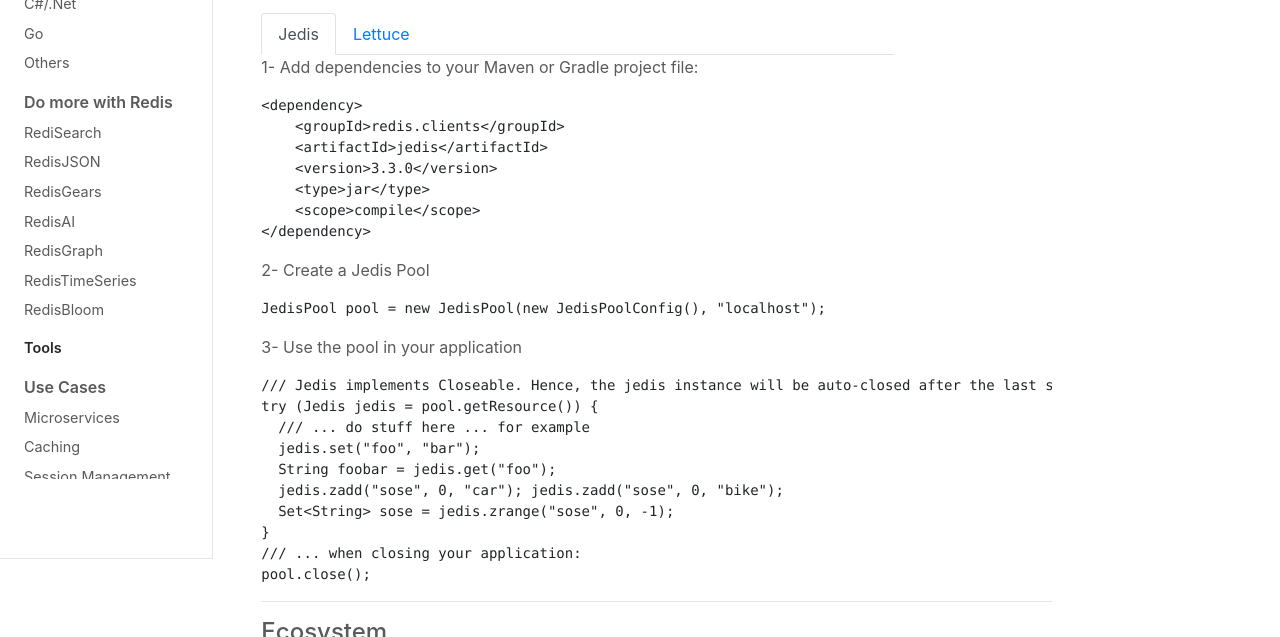
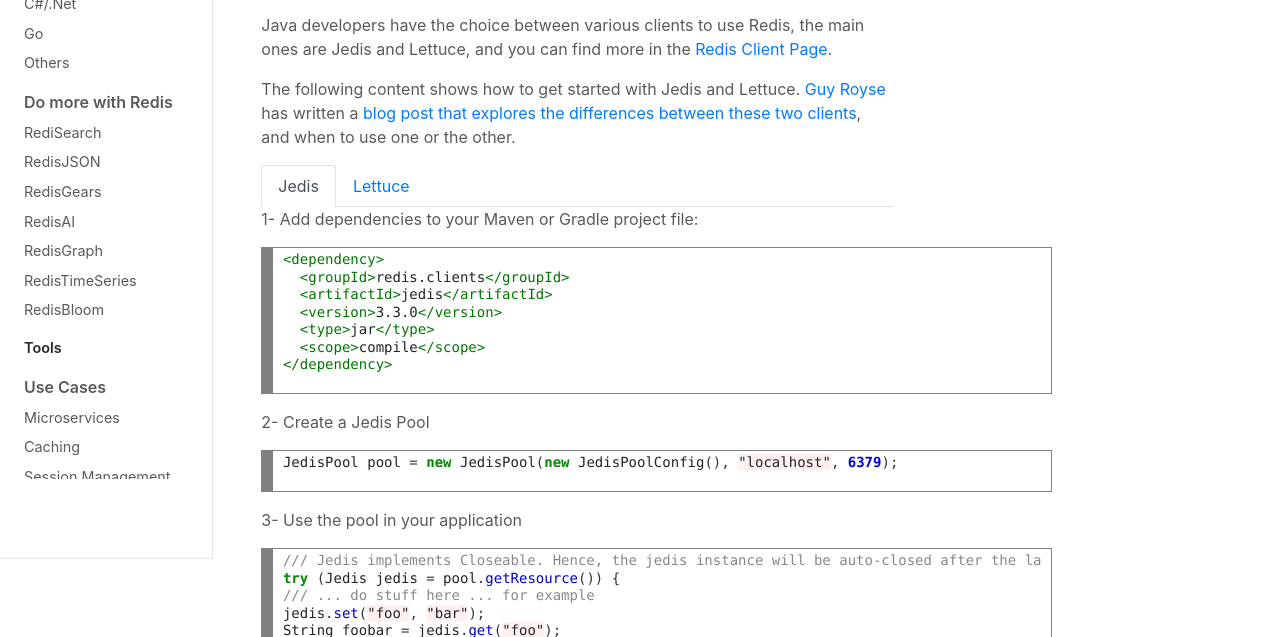
Before and after one commit to redis-developer/redis-developer-old, an Eleventy site: page content/develop/java/index.md in a window 1280 px wide. Shown: the part 251-888 px from the top of the page. Built offline with nearby package versions, Linux system fonts and the light colour scheme; Eleventy itself is replaced by a stand-in of ours; files that its build step writes are made by us from their sources; no server answers; files whose address does not match are found by name.

Commit message:
java page v0

````diff
--- a/content/develop/java/index.md
+++ b/content/develop/java/index.md
@@ -43,12 +43,14 @@ data_complete_app:
 
 **Getting Started**
 
+Java developers have the choice between various clients to use Redis, the main ones are Jedis and Lettuce, and you can find more in the [Redis Client Page](https://redis.io/clients#java).
+
+The following content shows how to get started with Jedis and Lettuce. [Guy Royse](https://github.com/guyroyse) has written a [blog post that explores the differences between these two clients](https://redislabs.com/blog/jedis-vs-lettuce-an-exploration/), and when to use one or the other.
+
 <ul class="nav nav-tabs">
-  <li class="nav-item">
+<li class="nav-item">
     <a class="nav-link active" href="#">Jedis</a>
 <div>
-
-
 </div>
   </li>
   <li class="nav-item">
@@ -59,37 +61,39 @@ data_complete_app:
 
 1- Add dependencies to your Maven or Gradle project file:
 
-```xml
-<dependency>
-    <groupId>redis.clients</groupId>
-    <artifactId>jedis</artifactId>
-    <version>3.3.0</version>
-    <type>jar</type>
-    <scope>compile</scope>
-</dependency>
-```
+<!-- HTML generated using hilite.me --><div style="background: #ffffff; overflow:auto;width:auto;border:solid gray;border-width:.1em .1em .1em .8em;padding:.2em .6em;"><pre style="margin: 0; line-height: 125%"><span style="color: #007700">&lt;dependency&gt;</span>
+<span style="color: #007700">  &lt;groupId&gt;</span>redis.clients<span style="color: #007700">&lt;/groupId&gt;</span>
+<span style="color: #007700">  &lt;artifactId&gt;</span>jedis<span style="color: #007700">&lt;/artifactId&gt;</span>
+<span style="color: #007700">  &lt;version&gt;</span>3.3.0<span style="color: #007700">&lt;/version&gt;</span>
+<span style="color: #007700">  &lt;type&gt;</span>jar<span style="color: #007700">&lt;/type&gt;</span>
+<span style="color: #007700">  &lt;scope&gt;</span>compile<span style="color: #007700">&lt;/scope&gt;</span>
+<span style="color: #007700">&lt;/dependency&gt;</span>
+</pre></div>
+
 
 2- Create a Jedis Pool
 
-```java
-JedisPool pool = new JedisPool(new JedisPoolConfig(), "localhost");
-```
+<!-- HTML generated using hilite.me --><div style="background: #ffffff; overflow:auto;width:auto;border:solid gray;border-width:.1em .1em .1em .8em;padding:.2em .6em;"><pre style="margin: 0; line-height: 125%">JedisPool pool <span style="color: #333333">=</span> <span style="color: #008800; font-weight: bold">new</span> JedisPool<span style="color: #333333">(</span><span style="color: #008800; font-weight: bold">new</span> JedisPoolConfig<span style="color: #333333">(),</span> <span style="background-color: #fff0f0">&quot;localhost&quot;</span><span style="color: #333333">,</span> <span style="color: #0000DD; font-weight: bold">6379</span><span style="color: #333333">);</span>
+</pre></div>
+
+
 
 3- Use the pool in your application
 
-```java
-/// Jedis implements Closeable. Hence, the jedis instance will be auto-closed after the last statement.
-try (Jedis jedis = pool.getResource()) {
-  /// ... do stuff here ... for example
-  jedis.set("foo", "bar");
-  String foobar = jedis.get("foo");
-  jedis.zadd("sose", 0, "car"); jedis.zadd("sose", 0, "bike");
-  Set<String> sose = jedis.zrange("sose", 0, -1);
-}
-/// ... when closing your application:
-pool.close();
-```
+<!-- HTML generated using hilite.me --><div style="background: #ffffff; overflow:auto;width:auto;border:solid gray;border-width:.1em .1em .1em .8em;padding:.2em .6em;"><pre style="margin: 0; line-height: 125%"><span style="color: #888888">/// Jedis implements Closeable. Hence, the jedis instance will be auto-closed after the last statement.</span>
+<span style="color: #008800; font-weight: bold">try</span> <span style="color: #333333">(</span>Jedis jedis <span style="color: #333333">=</span> pool<span style="color: #333333">.</span><span style="color: #0000CC">getResource</span><span style="color: #333333">())</span> <span style="color: #333333">{</span>
+  <span style="color: #888888">/// ... do stuff here ... for example</span>
+  jedis<span style="color: #333333">.</span><span style="color: #0000CC">set</span><span style="color: #333333">(</span><span style="background-color: #fff0f0">&quot;foo&quot;</span><span style="color: #333333">,</span> <span style="background-color: #fff0f0">&quot;bar&quot;</span><span style="color: #333333">);</span>
+  String foobar <span style="color: #333333">=</span> jedis<span style="color: #333333">.</span><span style="color: #0000CC">get</span><span style="color: #333333">(</span><span style="background-color: #fff0f0">&quot;foo&quot;</span><span style="color: #333333">);</span>
+  jedis<span style="color: #333333">.</span><span style="color: #0000CC">zadd</span><span style="color: #333333">(</span><span style="background-color: #fff0f0">&quot;sose&quot;</span><span style="color: #333333">,</span> <span style="color: #0000DD; font-weight: bold">0</span><span style="color: #333333">,</span> <span style="background-color: #fff0f0">&quot;car&quot;</span><span style="color: #333333">);</span> jedis<span style="color: #333333">.</span><span style="color: #0000CC">zadd</span><span style="color: #333333">(</span><span style="background-color: #fff0f0">&quot;sose&quot;</span><span style="color: #333333">,</span> <span style="color: #0000DD; font-weight: bold">0</span><span style="color: #333333">,</span> <span style="background-color: #fff0f0">&quot;bike&quot;</span><span style="color: #333333">);</span>
+  Set<span style="color: #333333">&lt;</span>String<span style="color: #333333">&gt;</span> sose <span style="color: #333333">=</span> jedis<span style="color: #333333">.</span><span style="color: #0000CC">zrange</span><span style="color: #333333">(</span><span style="background-color: #fff0f0">&quot;sose&quot;</span><span style="color: #333333">,</span> <span style="color: #0000DD; font-weight: bold">0</span><span style="color: #333333">,</span> <span style="color: #333333">-</span><span style="color: #0000DD; font-weight: bold">1</span><span style="color: #333333">);</span>
+<span style="color: #333333">}</span>
+<span style="color: #888888">/// ... when closing your application:</span>
+pool<span style="color: #333333">.</span><span style="color: #0000CC">close</span><span style="color: #333333">();</span>
+</pre></div>
 
+
+Find more information about Java client & Redis connection in the **"[Redis Connect](https://github.com/Redislabs-Solution-Architects/redis-connect/tree/master/java)"** project.
 
 ---
 #### Ecosystem
````
